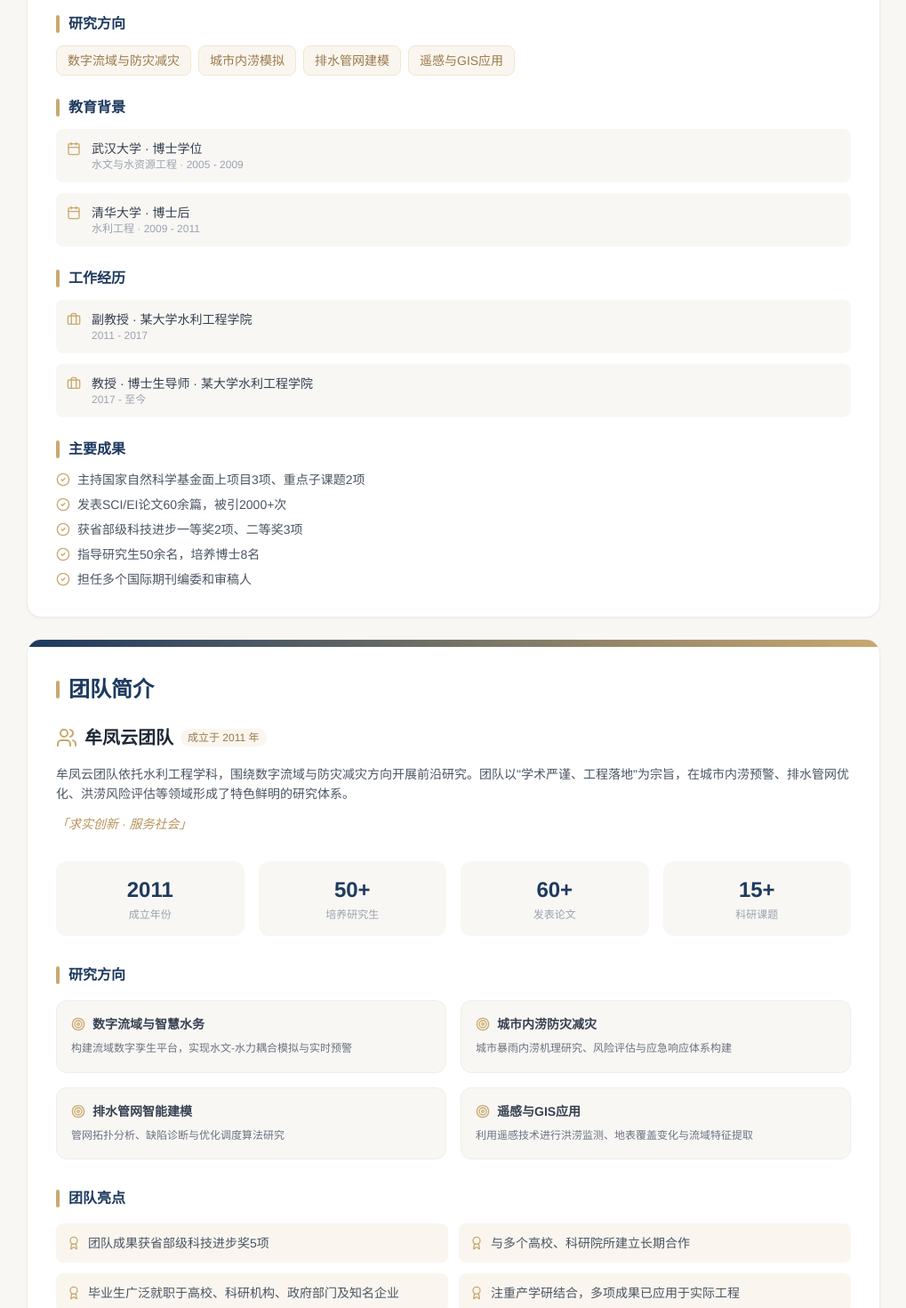
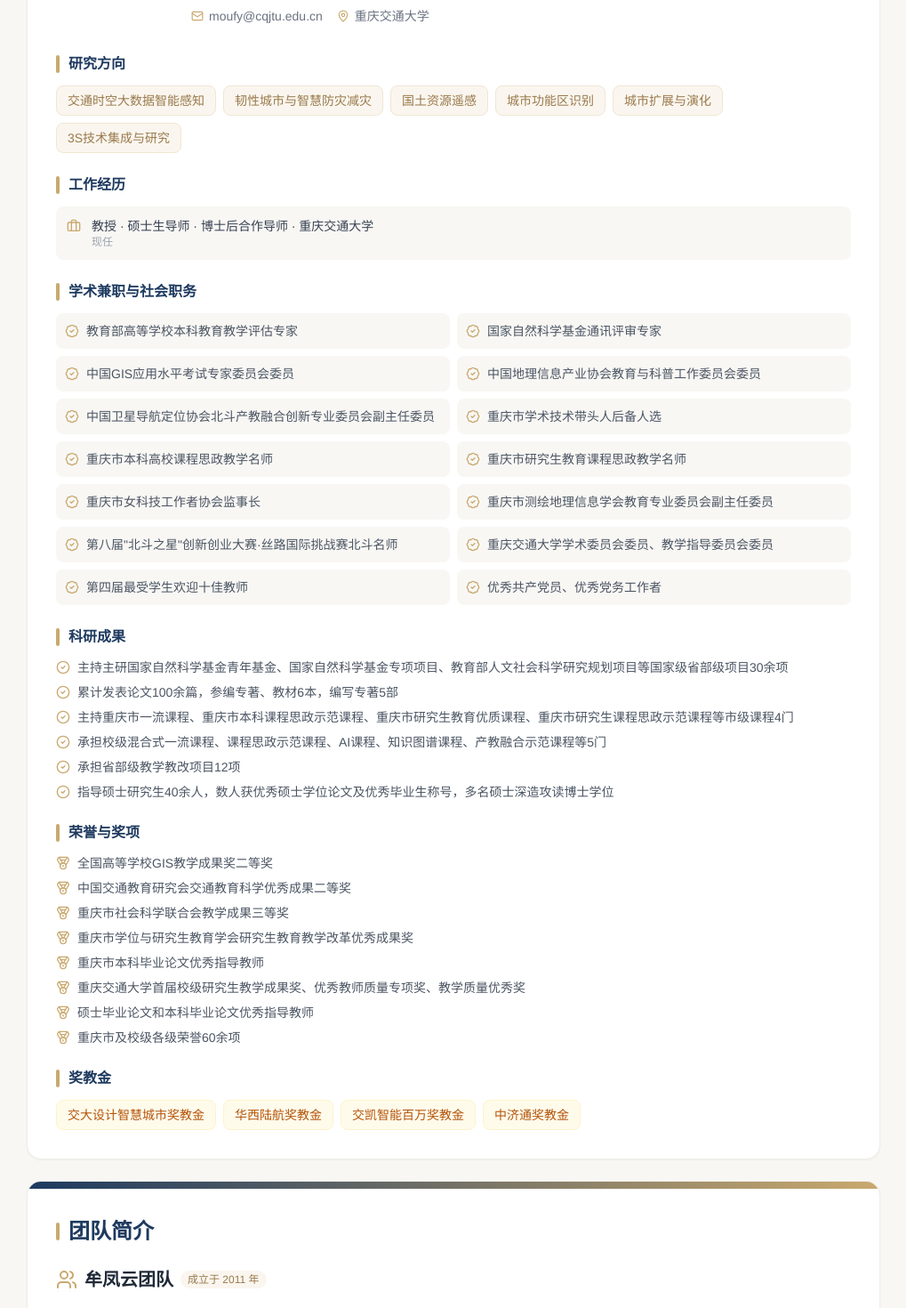
Before and after one commit to winnieHe7/mufengyun-roster, a React (Vite) app: page /about in a window 1280 px wide. Shown: the part 400-1870 px from the top of the page at 89% size, without its empty margins (130-1149 px from the left). Built offline with nearby package versions, Linux system fonts and the light colour scheme; no server answers; the database is empty.

Commit message:
更新导师简介：牟凤云教授完整信息（学术兼职/荣誉/奖教金等）

```diff
--- a/src/data/siteInfo.js
+++ b/src/data/siteInfo.js
@@ -1,68 +1,110 @@
 /**
  * 站点信息数据
  * 导师简介 + 团队简介
+ * 更新此文件后执行 git push 即可自动部署
  */
 
 export const mentorInfo = {
   name: '牟凤云',
-  title: '教授 · 博士生导师',
+  title: '教授 · 硕士生导师 · 博士后合作导师',
   avatar: 'https://ui-avatars.com/api/?name=%E7%89%9F%E5%87%A4%E4%BA%91&background=1e3a5f&color=fff&size=256',
-  research: ['数字流域与防灾减灾', '城市内涝模拟', '排水管网建模', '遥感与GIS应用'],
-  education: [
-    { period: '2005 - 2009', school: '武汉大学', degree: '博士学位', major: '水文与水资源工程' },
-    { period: '2009 - 2011', school: '清华大学', degree: '博士后', major: '水利工程' },
+  bio: '博士，重庆交通大学教授，硕士生导师，博士后合作导师。主要围绕交通时空大数据智能感知、韧性城市与智慧防灾减灾、国土资源遥感、城市功能区识别、城市扩展与演化、3S技术集成与研究等方面开展科研和教学工作。主持主研国家级省部级项目30余项，累计发表论文100余篇，参编专著、教材6本。指导硕士研究生40余人，其中数人获得优秀硕士学位论文及优秀毕业生称号，多名硕士深造攻读博士学位。',
+  research: [
+    '交通时空大数据智能感知',
+    '韧性城市与智慧防灾减灾',
+    '国土资源遥感',
+    '城市功能区识别',
+    '城市扩展与演化',
+    '3S技术集成与研究',
   ],
   experience: [
-    { period: '2011 - 2017', role: '副教授', org: '某大学水利工程学院' },
-    { period: '2017 - 至今', role: '教授 · 博士生导师', org: '某大学水利工程学院' },
+    { period: '现任', role: '教授 · 硕士生导师 · 博士后合作导师', org: '重庆交通大学' },
   ],
   achievements: [
-    '主持国家自然科学基金面上项目3项、重点子课题2项',
-    '发表SCI/EI论文60余篇，被引2000+次',
-    '获省部级科技进步一等奖2项、二等奖3项',
-    '指导研究生50余名，培养博士8名',
-    '担任多个国际期刊编委和审稿人',
+    '主持主研国家自然科学基金青年基金、国家自然科学基金专项项目、教育部人文社会科学研究规划项目等国家级省部级项目30余项',
+    '累计发表论文100余篇，参编专著、教材6本，编写专著5部',
+    '主持重庆市一流课程、重庆市本科课程思政示范课程、重庆市研究生教育优质课程、重庆市研究生课程思政示范课程等市级课程4门',
+    '承担校级混合式一流课程、课程思政示范课程、AI课程、知识图谱课程、产教融合示范课程等5门',
+    '承担省部级教学教改项目12项',
+    '指导硕士研究生40余人，数人获优秀硕士学位论文及优秀毕业生称号，多名硕士深造攻读博士学位',
   ],
-  bio: '长期致力于数字流域与防灾减灾领域的教学与科研工作，聚焦城市内涝模拟、排水管网智能建模与遥感应用，主持多项国家级课题，培养了大批优秀研究生。',
+  honors: [
+    '全国高等学校GIS教学成果奖二等奖',
+    '中国交通教育研究会交通教育科学优秀成果二等奖',
+    '重庆市社会科学联合会教学成果三等奖',
+    '重庆市学位与研究生教育学会研究生教育教学改革优秀成果奖',
+    '重庆市本科毕业论文优秀指导教师',
+    '重庆交通大学首届校级研究生教学成果奖、优秀教师质量专项奖、教学质量优秀奖',
+    '硕士毕业论文和本科毕业论文优秀指导教师',
+    '重庆市及校级各级荣誉60余项',
+  ],
+  titles: [
+    '教育部高等学校本科教育教学评估专家',
+    '国家自然科学基金通讯评审专家',
+    '中国GIS应用水平考试专家委员会委员',
+    '中国地理信息产业协会教育与科普工作委员会委员',
+    '中国卫星导航定位协会北斗产教融合创新专业委员会副主任委员',
+    '重庆市学术技术带头人后备人选',
+    '重庆市本科高校课程思政教学名师',
+    '重庆市研究生教育课程思政教学名师',
+    '重庆市女科技工作者协会监事长',
+    '重庆市测绘地理信息学会教育专业委员会副主任委员',
+    '第八届"北斗之星"创新创业大赛·丝路国际挑战赛北斗名师',
+    '重庆交通大学学术委员会委员、教学指导委员会委员',
+    '第四届最受学生欢迎十佳教师',
+    '优秀共产党员、优秀党务工作者',
+  ],
+  awards: [
+    '交大设计智慧城市奖教金',
+    '华西陆航奖教金',
+    '交凯智能百万奖教金',
+    '中济通奖教金',
+  ],
   contact: {
-    email: 'moufy@example.edu.cn',
-    office: '水利楼 502',
+    email: 'moufy@cqjtu.edu.cn',
+    office: '重庆交通大学',
   },
 }
 
 export const teamInfo = {
   name: '牟凤云团队',
   foundedYear: 2011,
-  slogan: '求实创新 · 服务社会',
-  description: '牟凤云团队依托水利工程学科，围绕数字流域与防灾减灾方向开展前沿研究。团队以"学术严谨、工程落地"为宗旨，在城市内涝预警、排水管网优化、洪涝风险评估等领域形成了特色鲜明的研究体系。',
+  slogan: '时空感知 · 智慧防灾 · 服务交通',
+  description: '牟凤云团队依托重庆交通大学，围绕交通时空大数据智能感知、韧性城市与智慧防灾减灾、国土资源遥感等方向开展前沿研究。团队以"学术严谨、产学研融合"为宗旨，将3S技术（GIS、RS、GNSS）与交通、城市规划、防灾减灾深度融合，在城市功能区识别、城市扩展演化分析、洪涝灾害风险评估等领域形成了特色鲜明的研究体系。',
   researchDirections: [
     {
-      title: '数字流域与智慧水务',
-      desc: '构建流域数字孪生平台，实现水文-水力耦合模拟与实时预警',
+      title: '交通时空大数据智能感知',
+      desc: '基于3S技术对交通时空数据进行智能感知与分析，支撑智慧交通与韧性城市建设',
     },
     {
-      title: '城市内涝防灾减灾',
-      desc: '城市暴雨内涝机理研究、风险评估与应急响应体系构建',
+      title: '韧性城市与智慧防灾减灾',
+      desc: '城市灾害风险评估、应急响应体系构建与韧性城市建模研究',
     },
     {
-      title: '排水管网智能建模',
-      desc: '管网拓扑分析、缺陷诊断与优化调度算法研究',
+      title: '国土资源遥感',
+      desc: '利用遥感技术进行国土资源调查、地表覆盖变化监测与生态环境评估',
     },
     {
-      title: '遥感与GIS应用',
-      desc: '利用遥感技术进行洪涝监测、地表覆盖变化与流域特征提取',
+      title: '城市功能区识别与演化',
+      desc: '基于多源大数据的城市功能区自动识别、城市扩展模拟与空间演化分析',
+    },
+    {
+      title: '3S技术集成与应用',
+      desc: 'GIS、RS、GNSS技术集成，服务于交通、水利、防灾等多个领域的工程实践',
     },
   ],
   stats: [
-    { label: '成立年份', value: '2011' },
-    { label: '培养研究生', value: '50+' },
-    { label: '发表论文', value: '60+' },
-    { label: '科研课题', value: '15+' },
+    { label: '研究方向', value: '5+' },
+    { label: '科研项目', value: '30+' },
+    { label: '发表论文', value: '100+' },
+    { label: '培养硕士', value: '40+' },
   ],
   highlights: [
-    '团队成果获省部级科技进步奖5项',
-    '与多个高校、科研院所建立长期合作',
-    '毕业生广泛就职于高校、科研机构、政府部门及知名企业',
-    '注重产学研结合，多项成果已应用于实际工程',
+    '主持主研国家级、省部级科研项目30余项',
+    '累计发表论文100余篇，参编专著教材6本',
+    '荣获全国高等学校GIS教学成果奖等多项国家级、省部级荣誉',
+    '主持重庆市一流课程等市级课程4门，校级课程5门',
+    '指导硕士研究生40余人，多人获优秀论文及深造攻读博士学位',
+    '注重产学研结合，多项成果服务于交通与防灾减灾工程实践',
   ],
 }
--- a/src/pages/AboutPage.jsx
+++ b/src/pages/AboutPage.jsx
@@ -1,5 +1,5 @@
 import { useNavigate } from 'react-router-dom'
-import { ArrowLeft, Mail, MapPin, Award, BookOpen, Calendar, Briefcase, Users, Target, CheckCircle2 } from 'lucide-react'
+import { ArrowLeft, Mail, MapPin, Award, BookOpen, Calendar, Briefcase, Users, Target, CheckCircle2, Medal, BadgeCheck } from 'lucide-react'
 import Header from '../components/Header.jsx'
 import { mentorInfo, teamInfo } from '../data/siteInfo.js'
 
@@ -25,7 +25,6 @@ export default function AboutPage() {
 
         {/* ===== 导师简介 ===== */}
         <section className="bg-white rounded-2xl shadow-sm border border-warm-200 overflow-hidden mb-6">
-          {/* 顶部渐变条 */}
           <div className="h-2 divider-accent" />
 
           <div className="p-6 md:p-8">
@@ -43,7 +42,6 @@ export default function AboutPage() {
                 <p className="text-accent-400 font-medium mt-1">{mentorInfo.title}</p>
                 <p className="text-sm text-gray-500 leading-relaxed mt-3">{mentorInfo.bio}</p>
 
-                {/* 联系方式 */}
                 <div className="flex flex-wrap gap-4 mt-4">
                   <span className="flex items-center gap-1.5 text-sm text-gray-500">
                     <Mail size={14} className="text-accent-400" />
@@ -69,22 +67,6 @@ export default function AboutPage() {
               </div>
             </div>
 
-            {/* 教育背景 */}
-            <div className="mb-6">
-              <h3 className="text-base font-semibold text-primary-500 section-title mb-3">教育背景</h3>
-              <div className="space-y-3">
-                {mentorInfo.education.map((edu, i) => (
-                  <div key={i} className="flex items-start gap-3 p-3 bg-warm-100 rounded-lg">
-                    <Calendar size={16} className="text-accent-400 mt-0.5 flex-shrink-0" />
-                    <div className="flex-1">
-                      <p className="text-sm font-medium text-gray-700">{edu.school} · {edu.degree}</p>
-                      <p className="text-xs text-gray-400">{edu.major} · {edu.period}</p>
-                    </div>
-                  </div>
-                ))}
-              </div>
-            </div>
-
             {/* 工作经历 */}
             <div className="mb-6">
               <h3 className="text-base font-semibold text-primary-500 section-title mb-3">工作经历</h3>
@@ -101,15 +83,53 @@ export default function AboutPage() {
               </div>
             </div>
 
-            {/* 学术成果 */}
-            <div>
-              <h3 className="text-base font-semibold text-primary-500 section-title mb-3">主要成果</h3>
+            {/* 学术兼职 */}
+            <div className="mb-6">
+              <h3 className="text-base font-semibold text-primary-500 section-title mb-3">学术兼职与社会职务</h3>
+              <div className="grid md:grid-cols-2 gap-2">
+                {mentorInfo.titles.map((t, i) => (
+                  <div key={i} className="flex items-start gap-2 p-2.5 bg-warm-100 rounded-lg">
+                    <BadgeCheck size={16} className="text-accent-400 mt-0.5 flex-shrink-0" />
+                    <p className="text-sm text-gray-600">{t}</p>
+                  </div>
+                ))}
+              </div>
+            </div>
+
+            {/* 科研成果 */}
+            <div className="mb-6">
+              <h3 className="text-base font-semibold text-primary-500 section-title mb-3">科研成果</h3>
               <div className="space-y-2">
                 {mentorInfo.achievements.map((a, i) => (
                   <div key={i} className="flex items-start gap-2">
                     <CheckCircle2 size={16} className="text-accent-400 mt-0.5 flex-shrink-0" />
                     <p className="text-sm text-gray-600">{a}</p>
                   </div>
+                ))}
+              </div>
+            </div>
+
+            {/* 荣誉奖项 */}
+            <div className="mb-6">
+              <h3 className="text-base font-semibold text-primary-500 section-title mb-3">荣誉与奖项</h3>
+              <div className="space-y-2">
+                {mentorInfo.honors.map((h, i) => (
+                  <div key={i} className="flex items-start gap-2">
+                    <Medal size={16} className="text-accent-400 mt-0.5 flex-shrink-0" />
+                    <p className="text-sm text-gray-600">{h}</p>
+                  </div>
+                ))}
+              </div>
+            </div>
+
+            {/* 奖教金 */}
+            <div>
+              <h3 className="text-base font-semibold text-primary-500 section-title mb-3">奖教金</h3>
+              <div className="flex flex-wrap gap-2">
+                {mentorInfo.awards.map((a, i) => (
+                  <span key={i} className="px-3 py-1.5 bg-amber-50 text-amber-700 text-sm rounded-lg border border-amber-100">
+                    {a}
+                  </span>
                 ))}
               </div>
             </div>
```
Also changed, not shown: .workbuddy/memory/2026-06-28.md.
